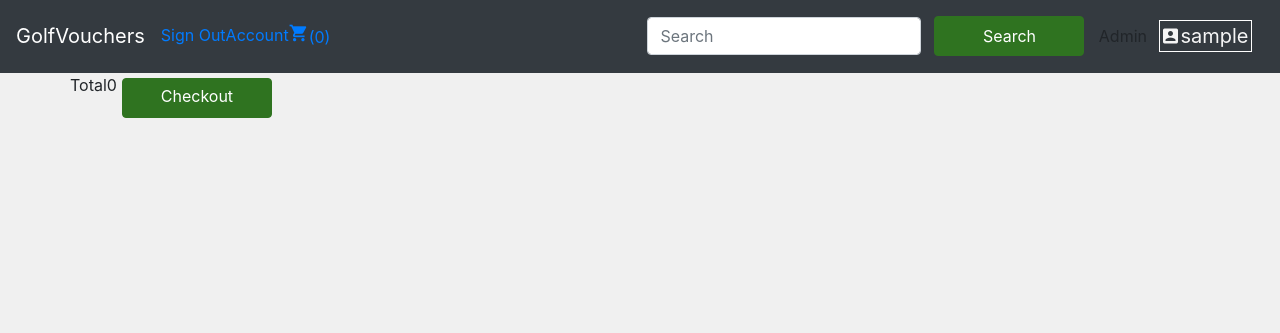
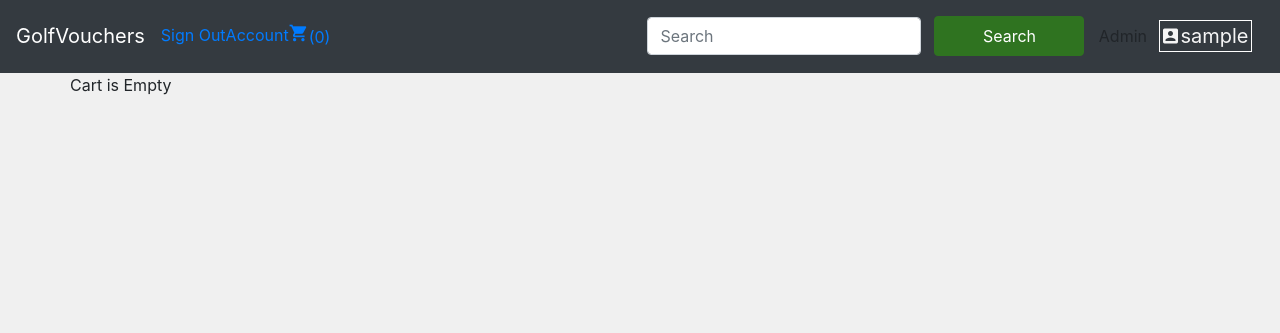
Before and after one commit to martingr1/golfvouchers, a Django app: page /cart/ in a window 1280 px wide. Shown: the top 333 px of the page. Run offline with Django 3.2, Linux system fonts and the light colour scheme; the visitor is signed in with stand-in values (Sample User, id 1); some libraries are stand-ins or nearby versions; some web fonts are replaced.

Commit message:
added empty cart logic to templates/cart.html

```diff
--- a/cart/templates/cart.html
+++ b/cart/templates/cart.html
@@ -5,8 +5,8 @@
 {% block content %}
 <div class="row row-flex">
 	{% for item in cart_items %}
+
 	<div class="col-xs-10 col-xs-offset-1 col-sm-offset-0 col-sm-6 col-md-4 display panel panel-display">
-
 		<div class="product" style=""></div>
 		<div class="caption">
 			<div class="row">
@@ -20,7 +20,7 @@
 							<label for="exampleInputAmount" class="sr-only">New Qty</label>
 							<div class="input-group">
 								<div class="input-group-addon">Qty</div>
-								<input name="quantity" value= {{item.quantity}} type="number" min="0" max="99" class="form-control">
+								<input name="quantity" value = {{item.quantity}} type="number" min="0" max="99" class="form-control">
 							</div>
 						</div>
 						<button type="submit" class="btn btn-primary"><span class="glyphicon glyphicon-edit" aria-hidden="true"></span>Amend</button>
@@ -29,13 +29,14 @@
 			</div>
 		</div>
 	</div>
-	{% endfor %}
 </div>
 <div class="row">
 	<p>Total</p>
 	<p>{{ total }}</p>
 	<a href="{% url 'checkout' %}" class="btn btn-success"
-		role="button"><span class="glyphicon glyphicon-ok-sign" aria-hidden="true"></span>Checkout</a>
+		role="button"><span class="glyphicon glyphicon-ok-sign" aria-hidden="true"></span>Go to Payment</a>
 </div>
-
+{% empty %}
+<p>Cart is Empty</p>
+{% endfor %}
 {% endblock %}
--- a/templates/base.html
+++ b/templates/base.html
@@ -32,7 +32,7 @@
 		<div class="collapse navbar-collapse" id="navbarSupportedContent">
 			<ul class="navbar-nav mr-auto">
 				{% if user.is_authenticated %}
-				<li class="nav-item "><a href="{% url 'logout' %}">Sign Out</a></li>
+				<li class="nav-item text-white "><a href="{% url 'logout' %}">Sign Out</a></li>
 				<li class="nav-item "><a href="{% url 'profile' %}">Account</a></li>
 				<li class="nav-item"><a href="{% url 'view_cart' %}"><i class="material-icons login-icon">shopping_cart</i>({{total}})
                 </a></li>
```
Also changed, not shown: checkout/views.py (+2 -12 lines).
